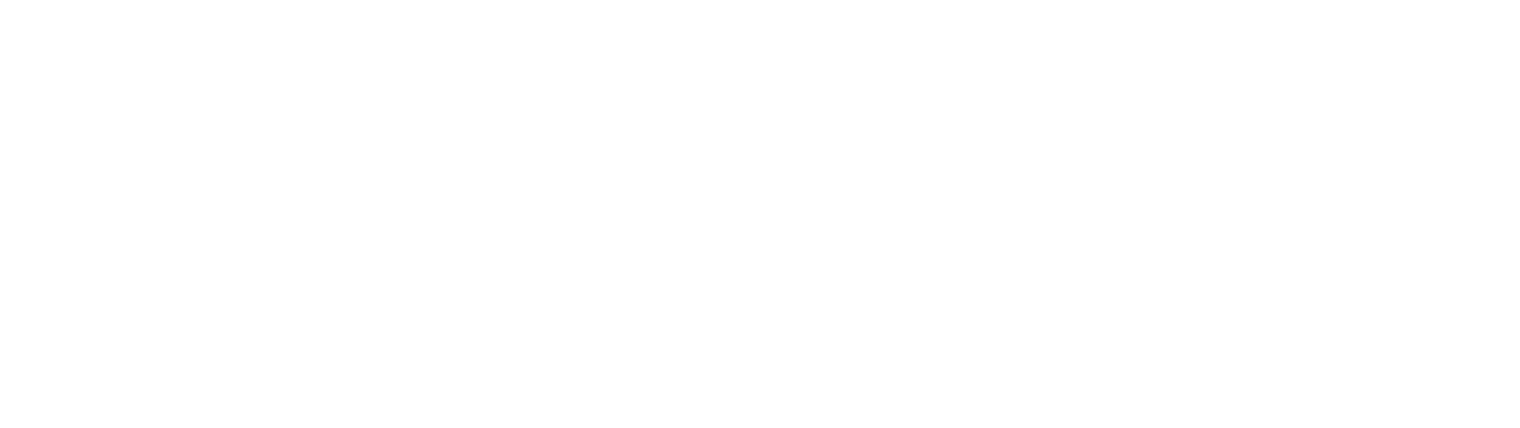
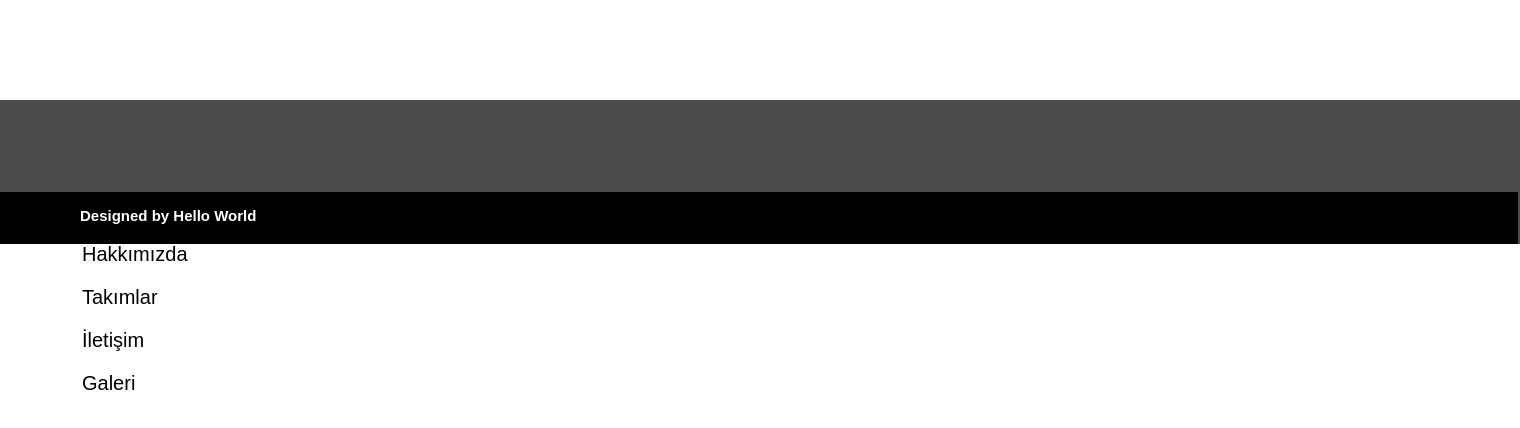
Before and after one commit to iku-HelloWorld/AsimovWebsite, a plain HTML site: page anasayfa.html in a window 1280 px wide. Shown: the top 428 px of the page, 1520 px wide, since content can reach past the window. Drawn offline with Linux system fonts and the light colour scheme.

Commit message:
added html and css template

```diff
--- a/anasayfa.css
+++ b/anasayfa.css
@@ -32,6 +32,75 @@
 /* iletişim */
 
 /* footer */
+
+.footer_container {
+
+  position: absolute;
+width: 1520px;
+height: 144px;
+left: 0px;
+top: 100px;
+
+background: #4B4B4B;
+}
+
+.footer-list {
+
+  position: absolute;
+width: 132px;
+height: 23px;
+left: 82px;
+top: 100px;
+
+font-family: "Poppins", sans-serif;
+font-style: normal;
+font-weight: 400;
+font-size: 20px;
+line-height: 23px;
+
+color:--light-color #d4d9df;
+}
+
+.footer_content {
+
+  position: absolute;
+width: 1520px;
+height: 52px;
+left: -2px;
+top: 192px;
+
+background: black;
+}
+
+.footer-design {
+
+  position: absolute;
+width: 200px;
+height: 23px;
+left: 82px;
+top: 0;
+
+font-family: "Poppins", sans-serif;
+font-style: normal;
+font-weight: 600;
+font-size: 15px;
+line-height: 18px;
+
+color: #FFFFFF;
+}
+
+
+.socialmedia-links {
+
+  position: absolute;
+  width: 35px;
+  height: 32px;
+  left: 1051px;
+  top: 4746px;
+
+  background: url(telegram.png);
+
+}
 /* footer */
 
 /* responsiveness */
--- a/anasayfa.html
+++ b/anasayfa.html
@@ -27,6 +27,43 @@
     <!-- iletişim -->
 
     <!-- footer -->
+
+  <footer id="footer">
+
+    <div class="footer_container">
+
+
+      <li class="footer-list">
+
+     <p>Hakkımızda</p>
+       <p>Takımlar</p>
+        <p> İletişim</p>
+          <p>Galeri</p></li>
+    </div>
+
+    <div class="footer_content">
+      <div class="footer-design">
+        <p> Designed by Hello World</p>
+      </div>
+        <div class="socialmedia-links">
+
+          <a href="https://t.me/ikuAsimov" class="telegram"><i class="bx bxl-telegram"></i></a>
+         <a href="https://www.instagram.com/ikuasimov/" class="instagram"><i class="bx bxl-instagram"></i></a>
+         <a href="https://www.linkedin.com/company/ikuasimov/" class="linkedin"><i class="bx bxl-linkedin"></i></a>
+         <a href="https://t.me/mail" class="mail"><i class="bx bxl-mail"></i></a>
+        </div>
+    </div>
+
+
+
+
+
+
+
+
+
+  </footer>
+
     <!-- footer -->
     <script src="anasayfa.js"></script>
   </body>
```
